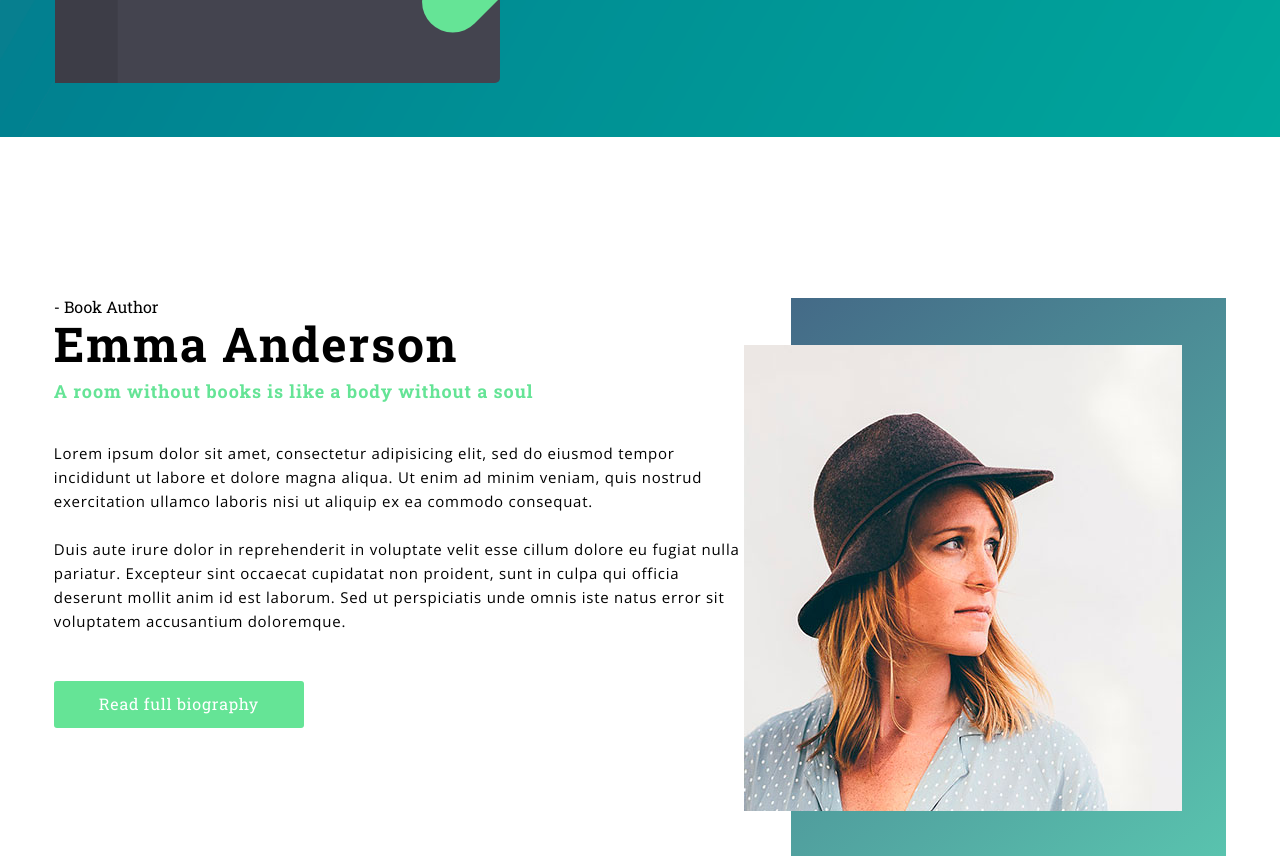
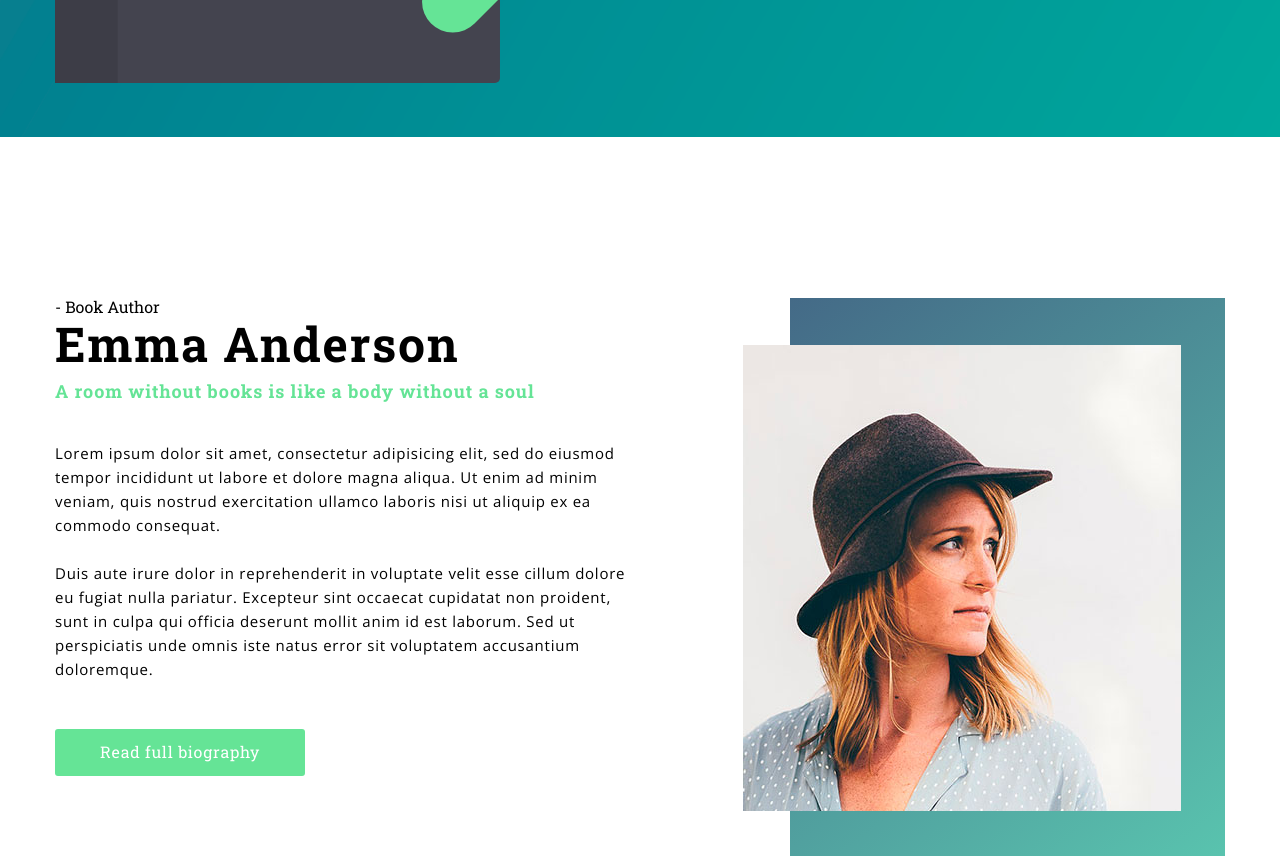
Before and after one commit to alexenerggy/Bookee, a plain HTML site: page src/views/index.html in a window 1280 px wide. Shown: the part 800-1656 px from the top of the page. Drawn offline with nearby package versions, Linux system fonts and the light colour scheme; files that its build step writes are made by us from their sources.

Commit message:
page-second 07.05

```diff
--- a/src/styles/main.scss
+++ b/src/styles/main.scss
@@ -135,12 +135,14 @@ body {
 
 /*PAGE SECOND*/
 .page-second {
+    max-width: 1170px;
+    margin: 0 auto;
     padding-top: 161px;
 }
 
 .block-author {
     display: flex;
-    justify-content: center;
+    justify-content: space-between;
     padding-bottom: 20px;
 }
 
```
